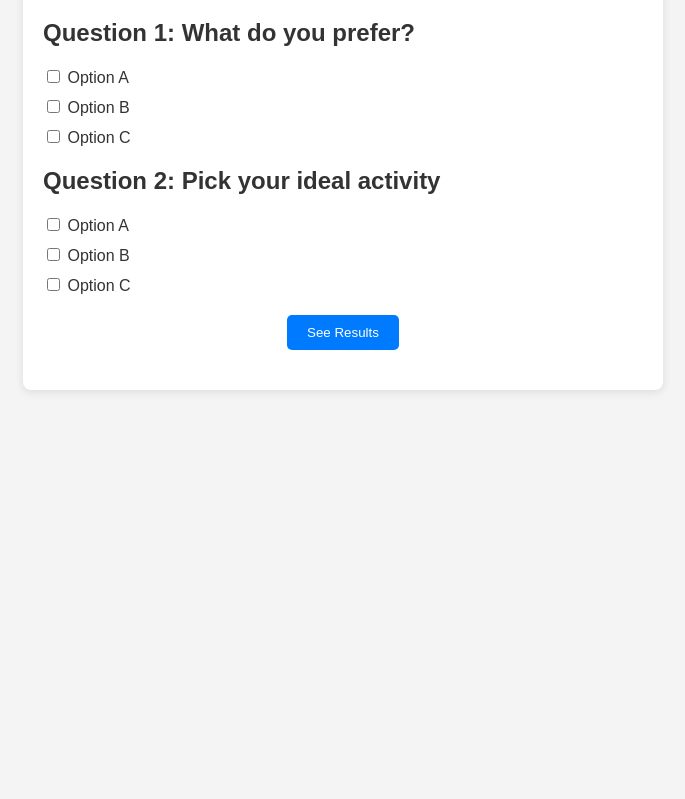
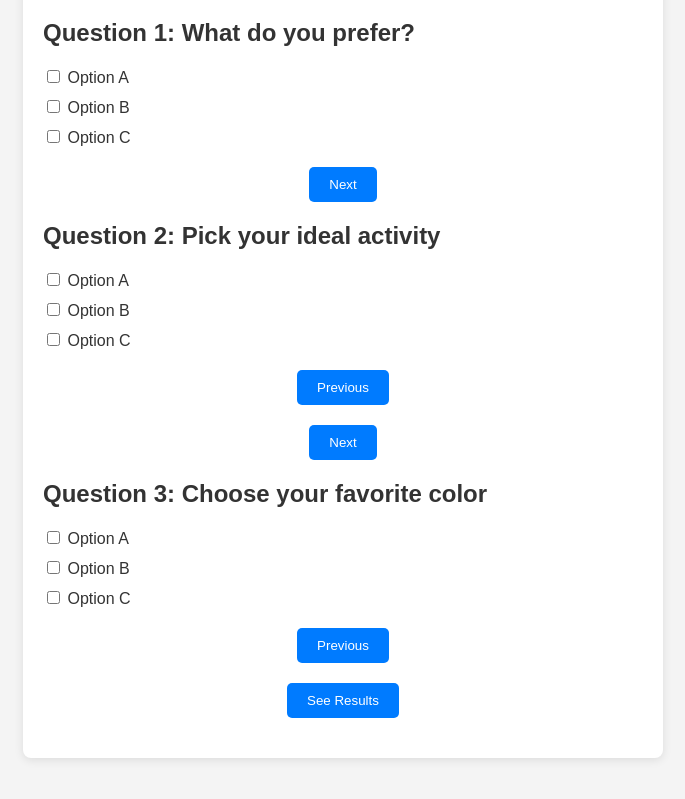
Before and after one commit to calvinmilazi01/quiz-web-app, a plain HTML site: page index.html in a window 1280 px wide. Shown: the part 131-930 px from the top of the page, without its empty margins (297-982 px from the left). Before the commit the page ends 800 px from the top, so only its background shows below. Drawn offline with Linux system fonts and the light colour scheme.

Commit message:
Update index.html

```diff
--- a/index.html
+++ b/index.html
@@ -3,36 +3,57 @@
 <head>
     <meta charset="UTF-8">
     <meta name="viewport" content="width=device-width, initial-scale=1.0">
-    <title>Interactive Quiz</title>
+    <title>Multi-Step Quiz</title>
     <link rel="stylesheet" href="styles.css">
 </head>
 <body>
 
 <div class="quiz-container">
     <h1>What's Your Personality Type?</h1>
+
+    <!-- Quiz Form -->
     <form id="quiz-form">
-        <!-- Question 1 -->
-        <div class="question">
+
+        <!-- Step 1 -->
+        <div class="question step active" id="step-1">
             <h2>Question 1: What do you prefer?</h2>
             <label><input type="checkbox" name="q1" value="A"> Option A</label>
             <label><input type="checkbox" name="q1" value="B"> Option B</label>
             <label><input type="checkbox" name="q1" value="C"> Option C</label>
+            <button type="button" class="next-btn" data-next="step-2">Next</button>
         </div>
-        <!-- More Questions... -->
-        <div class="question">
+
+        <!-- Step 2 -->
+        <div class="question step" id="step-2">
             <h2>Question 2: Pick your ideal activity</h2>
             <label><input type="checkbox" name="q2" value="A"> Option A</label>
             <label><input type="checkbox" name="q2" value="B"> Option B</label>
             <label><input type="checkbox" name="q2" value="C"> Option C</label>
+            <button type="button" class="prev-btn" data-prev="step-1">Previous</button>
+            <button type="button" class="next-btn" data-next="step-3">Next</button>
         </div>
 
-        <button type="submit">See Results</button>
+        <!-- Add more steps (questions) as needed -->
+
+        <!-- Step 3: Final Step (Submit) -->
+        <div class="question step" id="step-3">
+            <h2>Question 3: Choose your favorite color</h2>
+            <label><input type="checkbox" name="q3" value="A"> Option A</label>
+            <label><input type="checkbox" name="q3" value="B"> Option B</label>
+            <label><input type="checkbox" name="q3" value="C"> Option C</label>
+            <button type="button" class="prev-btn" data-prev="step-2">Previous</button>
+            <button type="submit">See Results</button>
+        </div>
+
     </form>
 
+    <!-- Result Page -->
     <div id="result" class="hidden">
         <h2>Your Result:</h2>
         <p id="result-text"></p>
+        <button id="restart-btn">Restart Quiz</button>
     </div>
+
 </div>
 
 <script src="script.js"></script>
```
